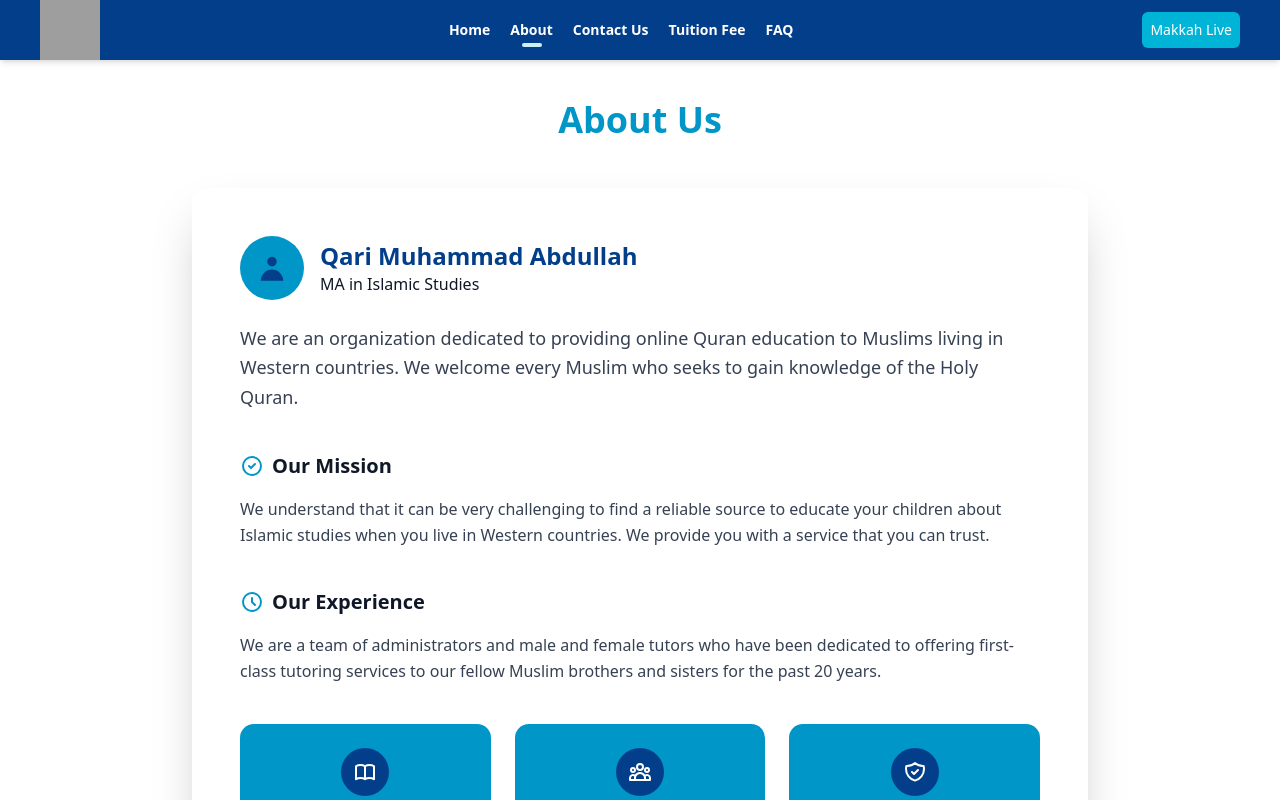
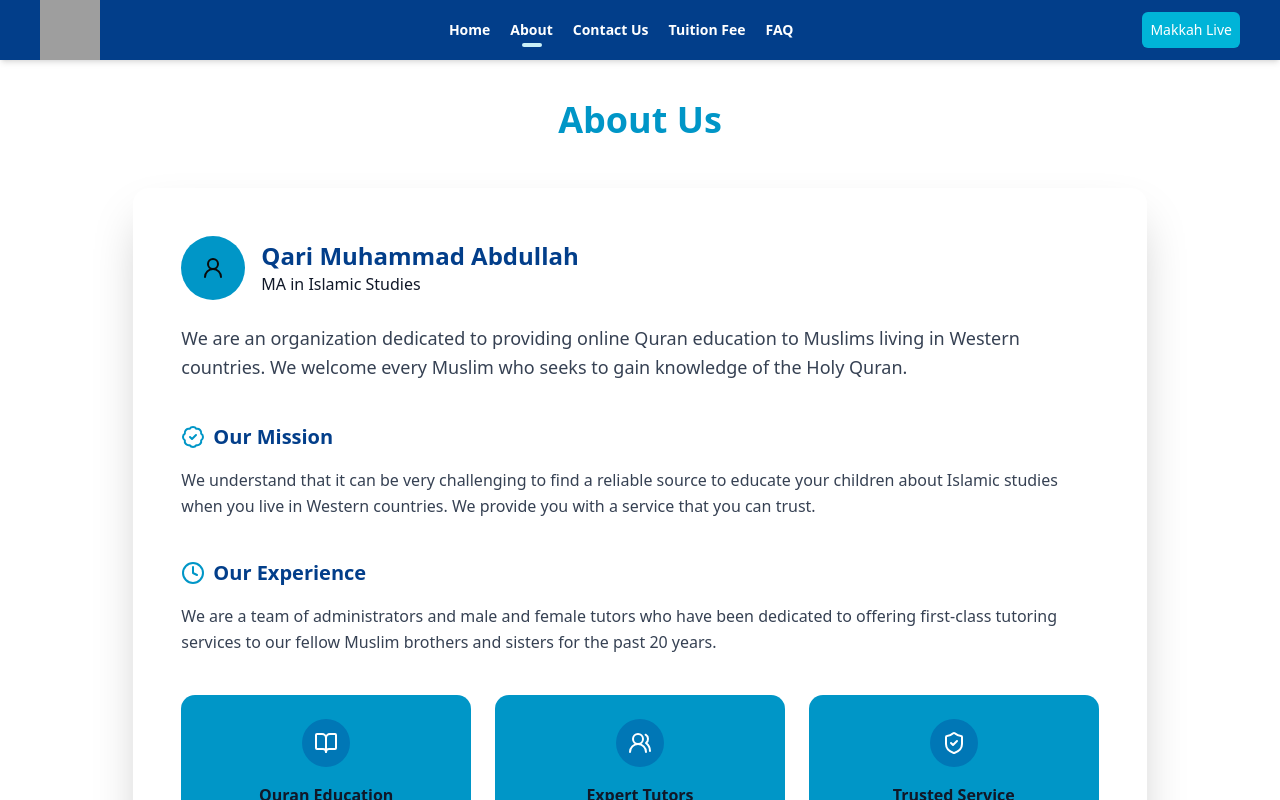
Before and after one commit to Muhammad-BilalBasharat/quranweb-final-front, a Next.js app: page /about in a window 1280 px wide. Shown: the top 800 px of the page. Built offline with nearby package versions, Linux system fonts and the light colour scheme; grey boxes are pictures that could not be loaded.

Commit message:
SVG to icons

```diff
--- a/app/(main-website)/about/page.jsx
+++ b/app/(main-website)/about/page.jsx
@@ -8,6 +8,6 @@ import About from "@/components/About";
 
 export default function AboutPage() {
   return (
- <About/>
-  )
+    <About />
+  );
 }
--- a/components/About.jsx
+++ b/components/About.jsx
@@ -1,5 +1,7 @@
+import { Clock, UsersRound, ShieldCheck, BookOpen, BadgeCheck, UserRound } from "lucide-react";
+
+
 const About = () => {
-  // About data object
   const aboutData = {
     header: {
       title: "About Us",
@@ -8,17 +10,7 @@ const About = () => {
       name: "Qari Muhammad Abdullah",
       qualification: "MA in Islamic Studies",
       icon: (
-        <svg
-          className="w-8 h-8 text-extra-dark"
-          fill="currentColor"
-          viewBox="0 0 20 20"
-        >
-          <path
-            fillRule="evenodd"
-            d="M10 9a3 3 0 100-6 3 3 0 000 6zm-7 9a7 7 0 1114 0H3z"
-            clipRule="evenodd"
-          />
-        </svg>
+        <UserRound />
       ),
     },
     sections: [
@@ -26,19 +18,7 @@ const About = () => {
         id: 1,
         title: "Our Mission",
         icon: (
-          <svg
-            className="w-6 h-6 text-primary mr-2"
-            fill="none"
-            stroke="currentColor"
-            viewBox="0 0 24 24"
-          >
-            <path
-              strokeLinecap="round"
-              strokeLinejoin="round"
-              strokeWidth={2}
-              d="M9 12l2 2 4-4m6 2a9 9 0 11-18 0 9 9 0 0118 0z"
-            />
-          </svg>
+          <BadgeCheck className="w-6 h-6 mr-2 text-primary" />
         ),
         content:
           "We understand that it can be very challenging to find a reliable source to educate your children about Islamic studies when you live in Western countries. We provide you with a service that you can trust.",
@@ -47,19 +27,7 @@ const About = () => {
         id: 2,
         title: "Our Experience",
         icon: (
-          <svg
-            className="w-6 h-6 text-primary mr-2"
-            fill="none"
-            stroke="currentColor"
-            viewBox="0 0 24 24"
-          >
-            <path
-              strokeLinecap="round"
-              strokeLinejoin="round"
-              strokeWidth={2}
-              d="M12 8v4l3 3m6-3a9 9 0 11-18 0 9 9 0 0118 0z"
-            />
-          </svg>
+          <Clock className="w-6 h-6 mr-2 text-primary" />
         ),
         content:
           "We are a team of administrators and male and female tutors who have been dedicated to offering first-class tutoring services to our fellow Muslim brothers and sisters for the past 20 years.",
@@ -73,19 +41,7 @@ const About = () => {
         title: "Quran Education",
         description: "Comprehensive online Quran learning programs",
         icon: (
-          <svg
-            className="w-6 h-6 text-white"
-            fill="none"
-            stroke="currentColor"
-            viewBox="0 0 24 24"
-          >
-            <path
-              strokeLinecap="round"
-              strokeLinejoin="round"
-              strokeWidth={2}
-              d="M12 6.253v13m0-13C10.832 5.477 9.246 5 7.5 5S4.168 5.477 3 6.253v13C4.168 18.477 5.754 18 7.5 18s3.332.477 4.5 1.253m0-13C13.168 5.477 14.754 5 16.5 5c1.746 0 3.332.477 4.5 1.253v13C19.832 18.477 18.246 18 16.5 18c-1.746 0-3.332.477-4.5 1.253"
-            />
-          </svg>
+          <BookOpen className="w-6 h-6 text-white" />
         ),
       },
       {
@@ -93,19 +49,7 @@ const About = () => {
         title: "Expert Tutors",
         description: "Qualified male and female Islamic educators",
         icon: (
-          <svg
-            className="w-6 h-6 text-white"
-            fill="none"
-            stroke="currentColor"
-            viewBox="0 0 24 24"
-          >
-            <path
-              strokeLinecap="round"
-              strokeLinejoin="round"
-              strokeWidth={2}
-              d="M17 20h5v-2a3 3 0 00-5.356-1.857M17 20H7m10 0v-2c0-.656-.126-1.283-.356-1.857M7 20H2v-2a3 3 0 015.356-1.857M7 20v-2c0-.656.126-1.283.356-1.857m0 0a5.002 5.002 0 019.288 0M15 7a3 3 0 11-6 0 3 3 0 016 0zm6 3a2 2 0 11-4 0 2 2 0 014 0zM7 10a2 2 0 11-4 0 2 2 0 014 0z"
-            />
-          </svg>
+          <UsersRound className="w-6 h-6 text-white" />
         ),
       },
       {
@@ -113,53 +57,41 @@ const About = () => {
         title: "Trusted Service",
         description: "20 years of reliable Islamic education",
         icon: (
-          <svg
-            className="w-6 h-6 text-white"
-            fill="none"
-            stroke="currentColor"
-            viewBox="0 0 24 24"
-          >
-            <path
-              strokeLinecap="round"
-              strokeLinejoin="round"
-              strokeWidth={2}
-              d="M9 12l2 2 4-4m5.618-4.016A11.955 11.955 0 0112 2.944a11.955 11.955 0 01-8.618 3.04A12.02 12.02 0 003 9c0 5.591 3.824 10.29 9 11.622 5.176-1.332 9-6.03 9-11.622 0-1.042-.133-2.052-.382-3.016z"
-            />
-          </svg>
+          <ShieldCheck className="w-6 h-6 text-white" />
         ),
-      },
+      }
     ],
   };
 
   return (
-    <section className="py-10 px-4 sm:px-6 lg:px-8">
-      <div className="max-w-4xl mx-auto">
+    <section className="px-4 py-10 sm:px-6 lg:px-8">
+      <div className="w-5/6 mx-auto">
         {/* Header */}
-        <div className="text-center mb-12">
-          <h2 className="text-4xl font-bold text-primary mb-4">
+        <div className="mb-12 text-center">
+          <h2 className="mb-4 text-4xl font-bold text-primary">
             {aboutData.header.title}
           </h2>
         </div>
 
         {/* Main Content */}
-        <div className="bg-white rounded-2xl shadow-2xl p-8 md:p-12">
+        <div className="p-8 bg-white shadow-2xl rounded-2xl md:p-12">
           {/* Introduction */}
           <div className="mb-10">
             <div className="flex items-center mb-6">
-              <div className="w-16 h-16 bg-primary rounded-full flex items-center justify-center mr-4">
+              <div className="flex items-center justify-center w-16 h-16 mr-4 rounded-full bg-primary">
                 {aboutData.leader.icon}
               </div>
               <div>
                 <h3 className="text-2xl font-semibold text-extra-dark">
                   {aboutData.leader.name}
                 </h3>
-                <p className="text-gray-900 font-medium">
+                <p className="font-medium text-gray-900">
                   {aboutData.leader.qualification}
                 </p>
               </div>
             </div>
 
-            <p className="text-lg text-gray-700 leading-relaxed">
+            <p className="text-lg leading-relaxed text-gray-700">
               {aboutData.introduction}
             </p>
           </div>
@@ -167,28 +99,29 @@ const About = () => {
           {/* Mission and Experience Sections */}
           {aboutData.sections.map((section) => (
             <div key={section.id} className="mb-10">
-              <h4 className="text-xl font-semibold text-gray-900 mb-4 flex items-center">
+              <h4 className="flex items-center mb-4 text-xl font-semibold text-extra-dark">
                 {section.icon}
                 {section.title}
               </h4>
-              <p className="text-gray-700 leading-relaxed">{section.content}</p>
+              <p className="leading-relaxed text-gray-700">{section.content}</p>
             </div>
           ))}
 
           {/* Key Features */}
-          <div className="grid md:grid-cols-3 gap-6">
+          <div className="grid gap-6 md:grid-cols-3">
             {aboutData.features.map((feature) => (
+              <div className="group" key={feature.id}>
               <div
-                key={feature.id}
-                className="text-center p-6 bg-primary rounded-xl"
+                className="p-6 text-center transition-all duration-300 bg-primary group-hover:bg-dark rounded-xl"
               >
-                <div className="w-12 h-12 bg-extra-dark rounded-full flex items-center justify-center mx-auto mb-4">
+                <div className="flex items-center justify-center w-12 h-12 mx-auto mb-4 transition-all duration-300 delay-100 rounded-full bg-dark group-hover:bg-extra-dark">
                   {feature.icon}
                 </div>
-                <h5 className="font-semibold text-gray-900 mb-2">
+                <h5 className="mb-2 font-semibold text-gray-900">
                   {feature.title}
                 </h5>
                 <p className="text-sm text-gray-50">{feature.description}</p>
+              </div>
               </div>
             ))}
           </div>
--- a/components/Footer.jsx
+++ b/components/Footer.jsx
@@ -23,7 +23,7 @@ const footerLinks = {
 export default function Footer() {
   const { about, support, resources } = footerLinks;
   return (
-    <footer className="text-sm text-white bg-extra-dark">
+    <footer className="text-sm text-white bg-extra-dark mb-0 mt-auto">
       <div className="px-5 pt-10 pb-5">
         {/* Main Footer Content */}
         <div className="grid grid-cols-1 gap-8 mb-8 md:grid-cols-2 lg:grid-cols-5">
```
